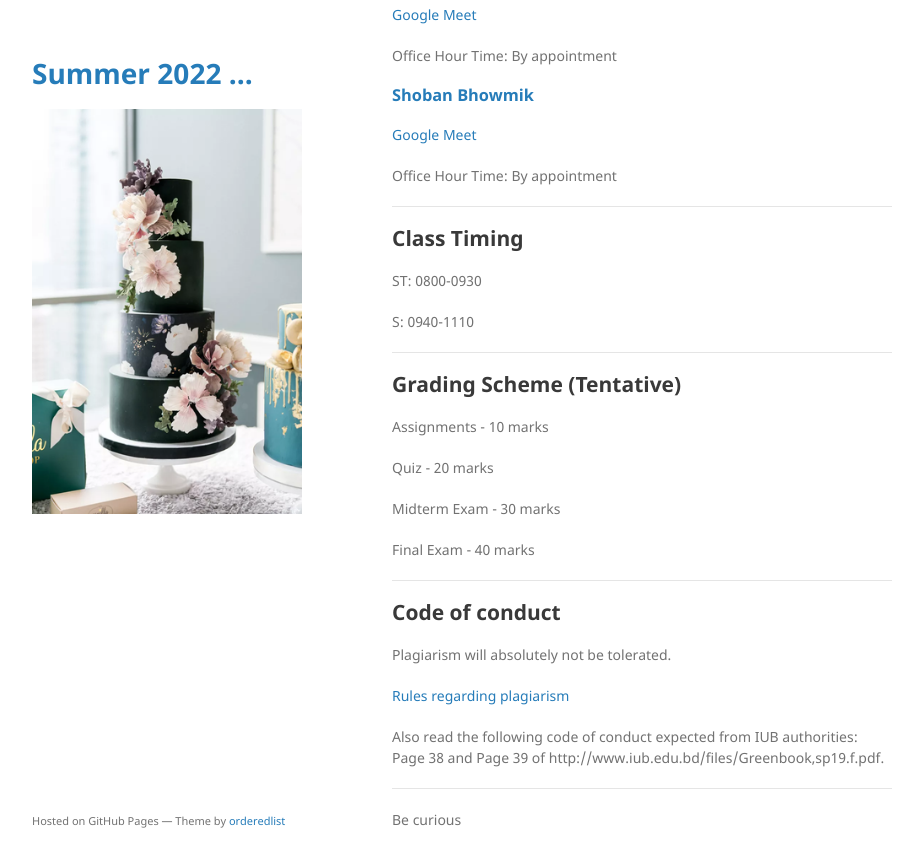
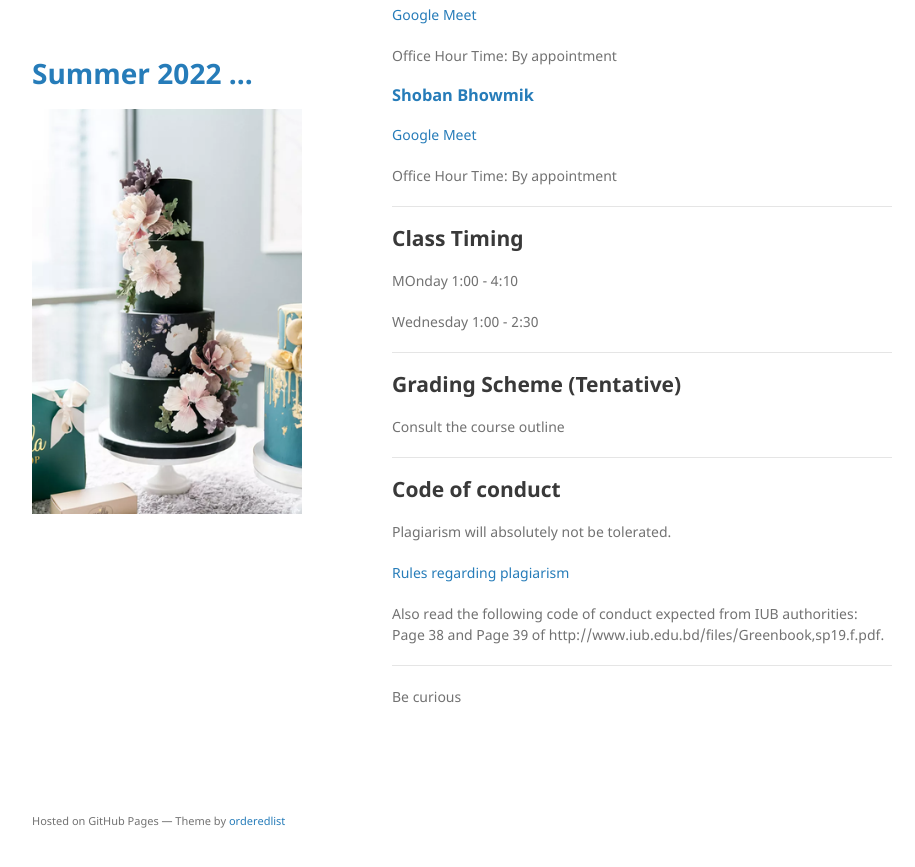
Before and after one commit to mohammadmotiurrahman/mohammadmotiurrahman.github.io, a Jekyll site: the page built from csc101_15/index.md, in a window 1280 px wide and 900 px high, scrolled down 840 px. Shown: the top 867 px of the window, without its empty margins (178-1093 px from the left). Built offline with Jekyll 4.4.1, drawn with Linux system fonts in a browser that asks for light colours; our own code applies the rules of GitHub Pages for plain Markdown files.

Commit message:
Update index.md

```diff
--- a/csc101_15/index.md
+++ b/csc101_15/index.md
@@ -50,19 +50,16 @@ Office Hour Time: By appointment
 
 * * *
 ## Class Timing
-ST: 0800-0930
 
-S: 0940-1110
+MOnday  1:00 - 4:10
+
+Wednesday 1:00 - 2:30
 
 * * *
 ## Grading Scheme (Tentative)
-Assignments - 10 marks
 
-Quiz - 20 marks
+Consult the course outline
 
-Midterm Exam - 30 marks
-
-Final Exam - 40 marks
 * * *
 ## Code of conduct
 Plagiarism will absolutely not be tolerated.
```
